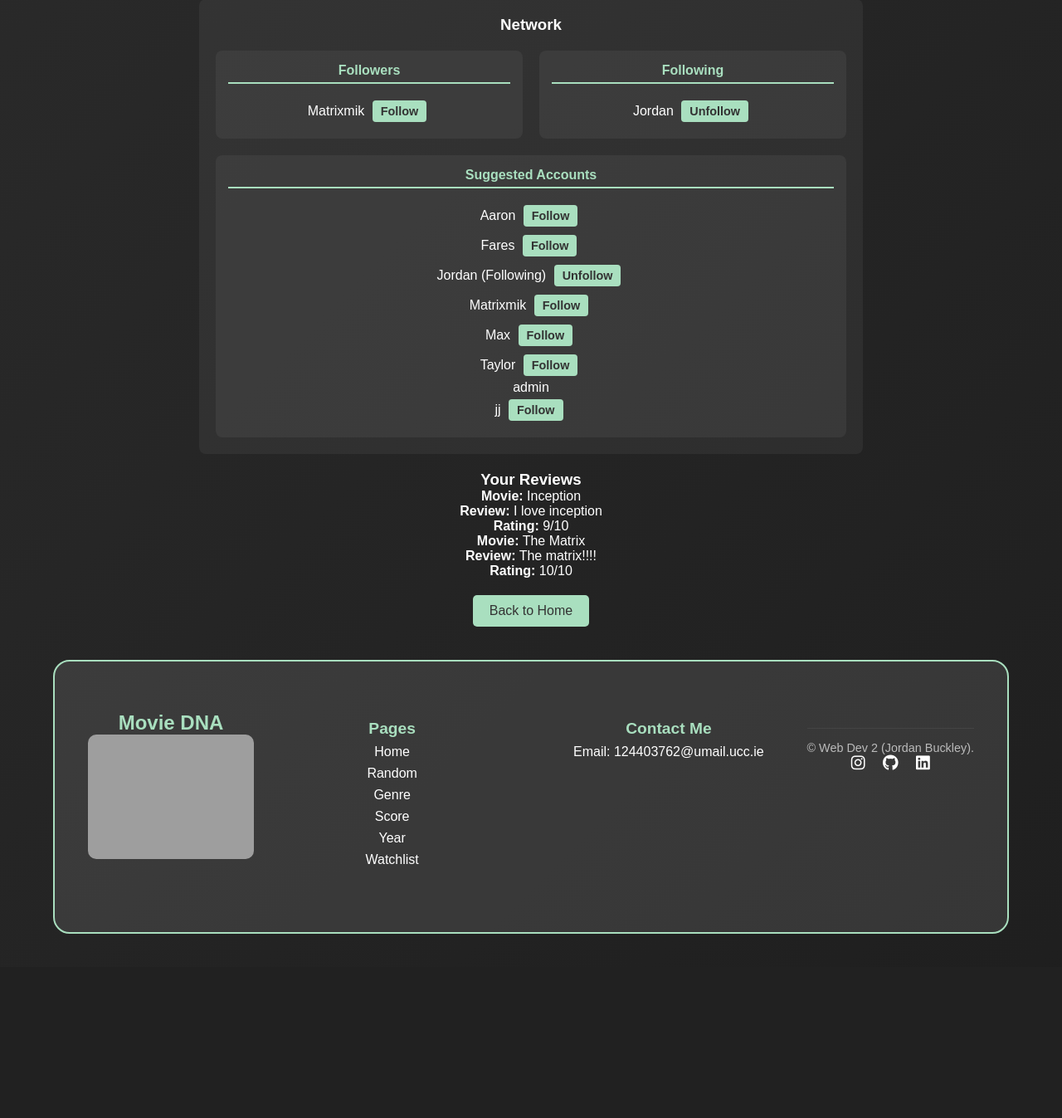
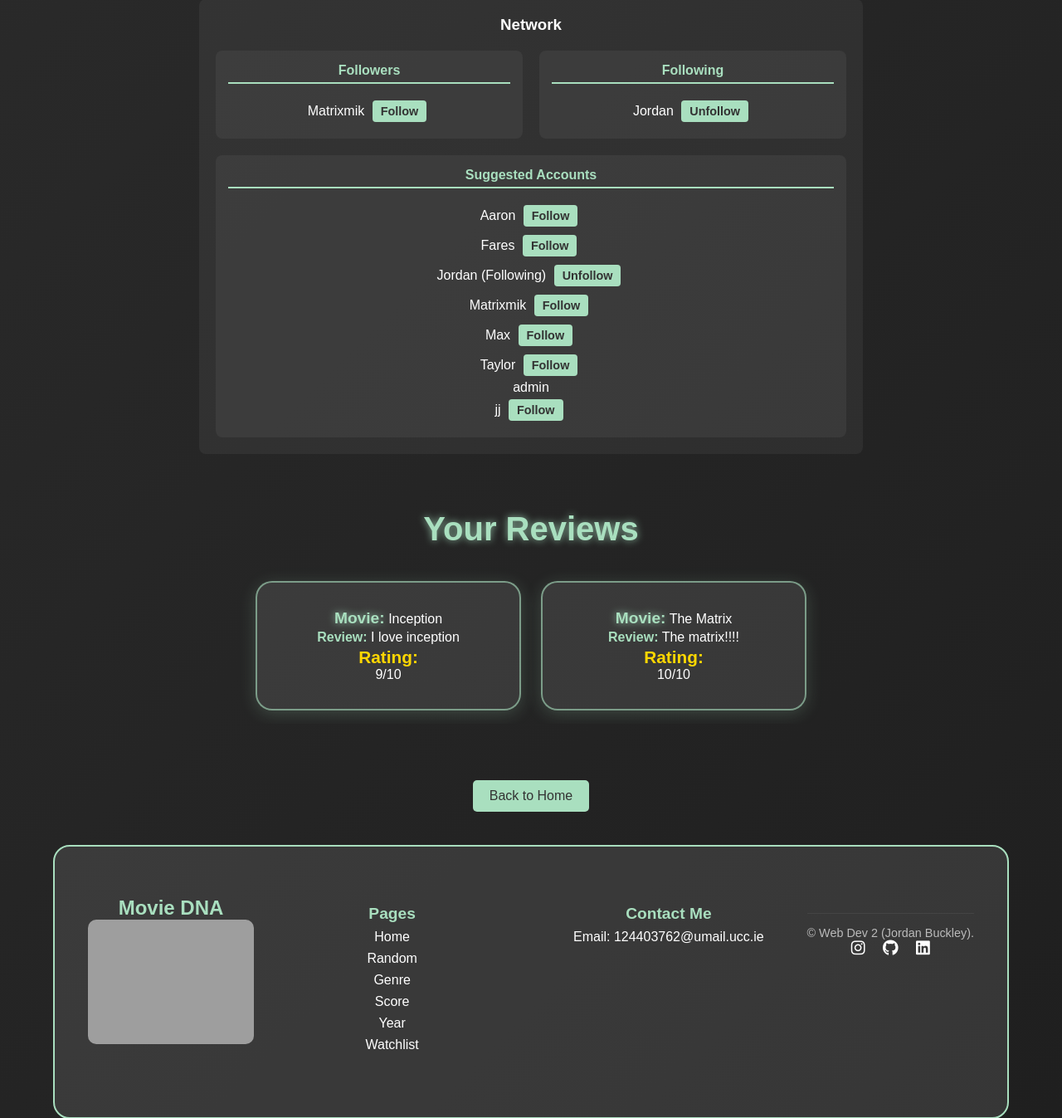
Before and after one commit to JordanBuckleyGit/CA, a Flask app: page /user in a window 1280 px wide. Shown: the part 368-1715 px from the top of the page at 83% size. Before the commit the page ends 1493 px from the top, so only its background shows below. Run offline with Flask 3, Linux system fonts and the light colour scheme; a user stored in the database is signed in; data comes from the database, SQL or seed files in the repository; both versions use the stored data as it was after the commit; grey boxes are pictures that could not be loaded.

Commit message:
edit profile done nearly

```diff
--- a/static/users.css
+++ b/static/users.css
@@ -125,3 +125,74 @@ ul {
     transition: background 0.3s ease, transform 0.3s ease;
     text-decoration: none;
 }
+
+/* Review Section Styling */
+#user-reviews {
+    padding: 3rem 1rem;
+    text-align: center;
+}
+
+#user-reviews h3 {
+    font-size: 2.5rem;
+    font-weight: bold;
+    margin-bottom: 1.5rem;
+    color: #A9DFBF;
+    text-shadow: 0px 0px 10px rgba(169, 223, 191, 0.8);
+}
+
+#reviews-list {
+    display: flex;
+    gap: 1.5rem;
+    overflow-x: auto;
+    padding: 1rem;
+    scroll-snap-type: x mandatory;
+    scrollbar-width: thin;
+    scrollbar-color: #A9DFBF rgba(255, 255, 255, 0.1);
+    justify-content: center;
+}
+
+.review-item {
+    background: rgba(255, 255, 255, 0.1);
+    border: 2px solid rgba(169, 223, 191, 0.6);
+    border-radius: 1.25rem;
+    padding: 2rem;
+    text-align: center;
+    width: 320px;
+    flex: 0 0 auto;
+    scroll-snap-align: center;
+    box-shadow: 0px 4px 20px rgba(169, 223, 191, 0.2);
+    transition: transform 0.3s ease, box-shadow 0.3s ease;
+    cursor: pointer;
+}
+
+.review-item:hover {
+    transform: translateY(-8px);
+}
+
+.review-movie {
+    font-size: 1.2rem;
+    font-weight: bold;
+    color: #A9DFBF;
+    text-shadow: 0px 0px 10px rgba(169, 223, 191, 0.8);
+}
+
+.review-rating {
+    font-size: 1.3rem;
+    color: #FFD700;
+    display: flex;
+    justify-content: center;
+    align-items: center;
+    gap: 0.25rem;
+}
+
+.review-text {
+    font-size: 1rem;
+    line-height: 1.5;
+    color: #A9DFBF;
+}
+
+#no-reviews-message {
+    color: #FF4500;
+    font-size: 1rem;
+    text-align: center;
+}
```
Also changed, not shown: database.db, templates/user.html (indentation only), 2 other files.
